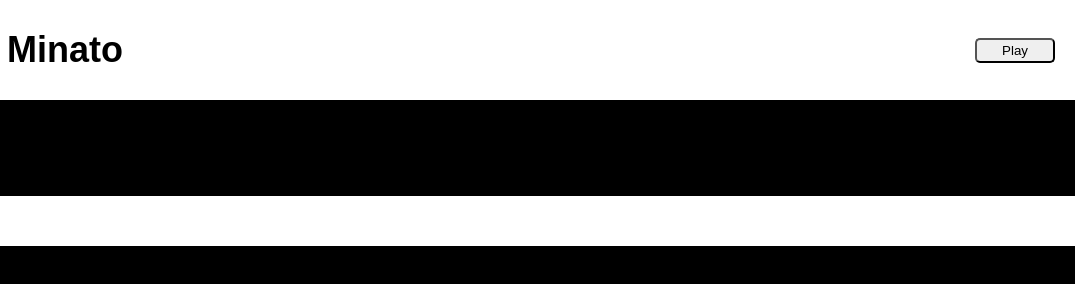
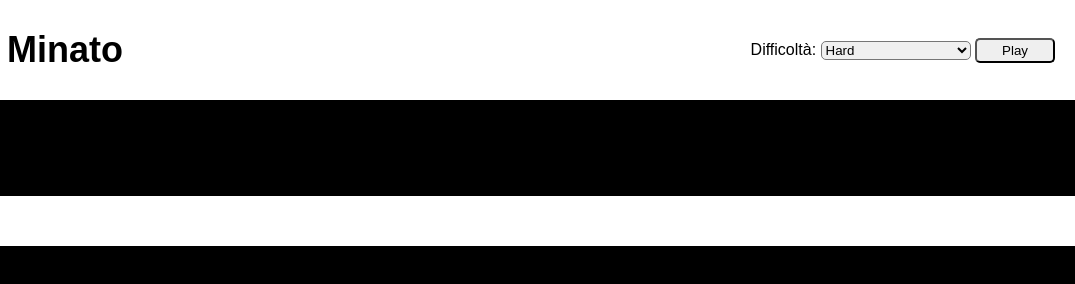
Before and after one commit to giuseppedonnici/js-campominato-grid, a plain HTML site: page index.html in a window 1280 px wide. Shown: the full height of the page, 205-1280 px from the left. Drawn offline with Linux system fonts and the light colour scheme.

Commit message:
Add: difficuty select on the page

```diff
--- a/css/style.css
+++ b/css/style.css
@@ -41,6 +41,13 @@ header {
     border-radius: 5px;
 }
 
+.nav-right select {
+    width: 150px;
+    border-radius: 5px;
+    background-color: #f0f0f0;
+}
+
+
 /* MAIN */
 .grid {
     display: flex;
--- a/index.html
+++ b/index.html
@@ -15,6 +15,12 @@
                 <h1>Campo Minato</h1>
             </div>
             <div class="nav-right">
+                <span>Difficoltà:</span>
+                <select name="" id="difficulty">
+                    <option value="1">Hard</option>
+                    <option value="2">Medium</option>
+                    <option value="3">Easy</option>
+                </select>
                 <button id="play-btn">Play</button>
             </div>
         </nav>
--- a/js/scripts.js
+++ b/js/scripts.js
@@ -6,6 +6,12 @@ Ci saranno quindi 10 caselle per ognuna delle 10 righe.
 Quando l'utente clicca su ogni cella, la cella cliccata si colora di
 azzurro ed emetto un messaggio in console con il numero della cella
 cliccata.
+
+**Bonus**
+Aggiungere una select accanto al bottone di generazione, che fornisca una scelta tra tre diversi livelli di difficoltà:
+- con difficoltà 1 => 100 caselle, con un numero compreso tra 1 e 100, divise in 10 caselle per 10 righe;
+- con difficoltà 2 => 81 caselle, con un numero compreso tra 1 e 81, divise in 9 caselle per 9 righe;
+- con difficoltà 3 => 49 caselle, con un numero compreso tra 1 e 49, divise in 7 caselle per 7 righe;
 */
 
 // Prendo dal documento il bottone
```
